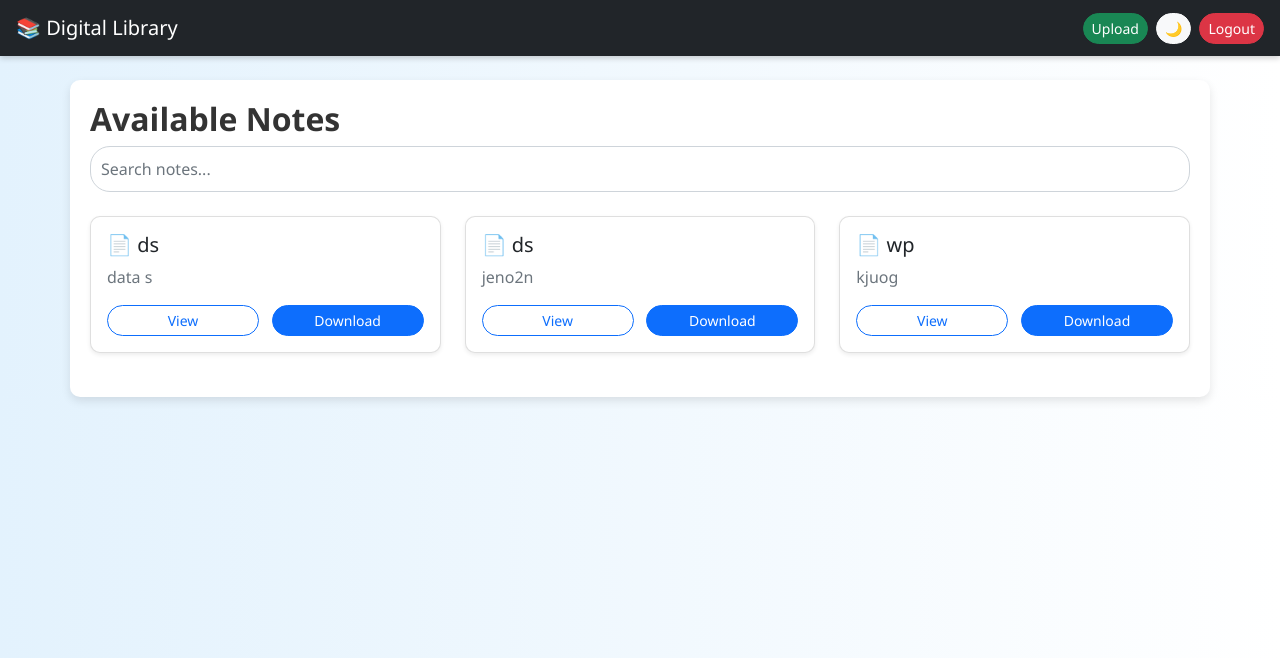
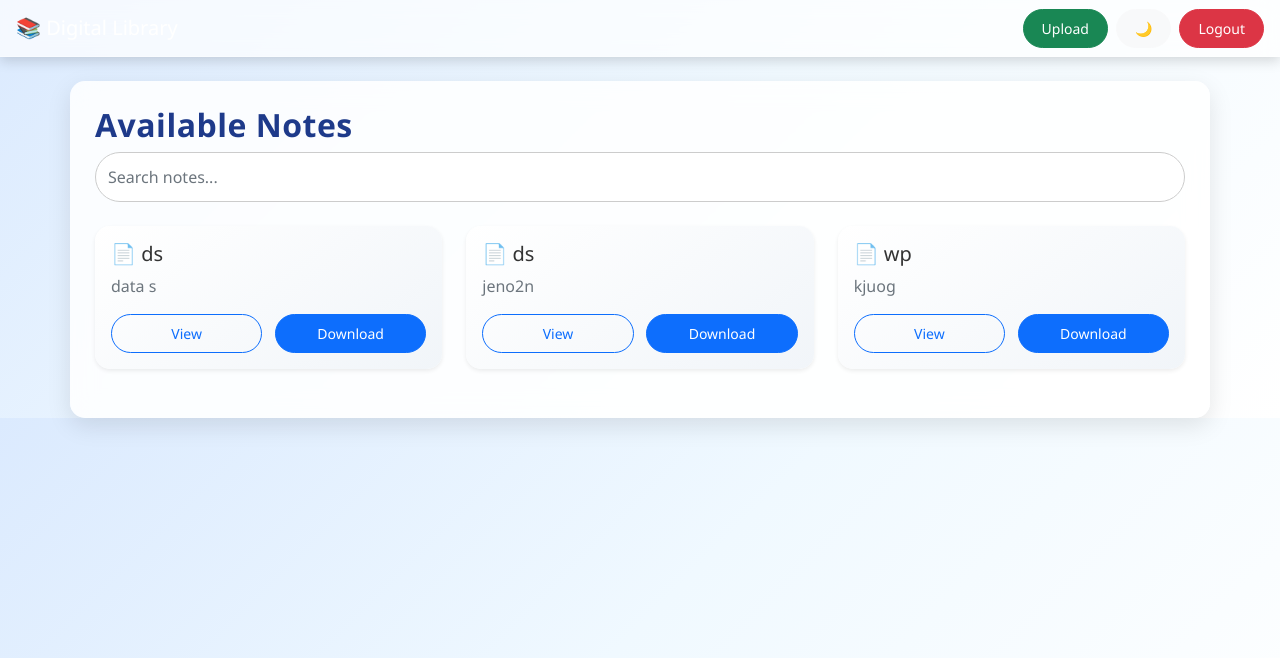
Before and after one commit to archil-09/digital_library-, a Flask app: page /notes in a window 1280 px wide. Shown: the top 658 px of the page. Run offline with Flask 3, Linux system fonts and the light colour scheme; a user stored in the database is signed in; data comes from the database, SQL or seed files in the repository.

Commit message:
Update style.css

```diff
--- a/static/css/style.css
+++ b/static/css/style.css
@@ -1,96 +1,144 @@
+/* Global */
 body {
-    background: linear-gradient(to right, #e3f2fd, #ffffff);
-    font-family: 'Segoe UI', sans-serif;
+    background: linear-gradient(135deg, #dbeafe, #f0f9ff, #ffffff);
+    font-family: 'Poppins', 'Segoe UI', sans-serif;
+    color: #333;
+    transition: background 0.4s ease;
 }
 
 /* Navbar */
 .navbar {
-    box-shadow: 0 2px 6px rgba(0,0,0,0.2);
+    backdrop-filter: blur(10px);
+    background: rgba(255,255,255,0.7) !important;
+    box-shadow: 0 4px 12px rgba(0,0,0,0.15);
+    border-bottom: 1px solid rgba(255,255,255,0.3);
 }
 
 /* Container */
 .container {
-    background: white;
-    padding: 20px;
-    border-radius: 10px;
-    margin-top: 30px;
-    box-shadow: 0 4px 10px rgba(0,0,0,0.1);
+    background: rgba(255, 255, 255, 0.85);
+    padding: 25px;
+    border-radius: 15px;
+    margin-top: 40px;
+    backdrop-filter: blur(12px);
+    box-shadow: 0 8px 25px rgba(0,0,0,0.1);
+    transition: 0.3s;
+}
+
+.container:hover {
+    transform: translateY(-3px);
 }
 
 /* Headings */
 h1, h2 {
-    color: #333;
-    font-weight: 600;
+    color: #1e3a8a;
+    font-weight: 700;
+    letter-spacing: 0.5px;
 }
 
 /* Buttons */
 .btn {
-    border-radius: 20px;
-    transition: 0.3s;
+    border-radius: 25px;
+    padding: 8px 18px;
+    transition: all 0.3s ease;
+    font-weight: 500;
 }
 
 .btn:hover {
-    transform: scale(1.05);
+    transform: scale(1.08);
+    box-shadow: 0 6px 15px rgba(0,0,0,0.2);
 }
 
 /* Table */
 .table {
-    border-radius: 10px;
+    border-radius: 12px;
     overflow: hidden;
+    background: white;
 }
 
 .table th {
+    text-align: center;
+    background: #e0f2fe;
+    color: #0c4a6e;
+}
+
+.table td {
     text-align: center;
 }
 
 /* Search box */
 input[type="text"] {
-    border-radius: 20px;
-    padding: 10px;
+    border-radius: 25px;
+    padding: 12px;
+    border: 1px solid #ccc;
+    transition: 0.3s;
 }
 
-/* Hover effect */
-tr:hover {
-    background-color: #f1f1f1;
+input[type="text"]:focus {
+    outline: none;
+    border-color: #3b82f6;
+    box-shadow: 0 0 8px rgba(59,130,246,0.4);
 }
 
+/* Table row hover */
+tr:hover {
+    background-color: #f0f9ff;
+    transition: 0.2s;
+}
+
+/* Links */
 form a {
-    color: #888;
+    color: #6b7280;
+    transition: 0.2s;
 }
 
 form a:hover {
-    color: red;
+    color: #ef4444;
 }
-/* Card Hover Effect */
+
+/* Cards */
 .note-card {
-    transition: 0.3s;
-    border-radius: 10px;
+    transition: all 0.3s ease;
+    border-radius: 15px;
+    background: linear-gradient(145deg, #ffffff, #f1f5f9);
+    border: none;
 }
 
 .note-card:hover {
-    transform: translateY(-5px);
-    box-shadow: 0 8px 20px rgba(0,0,0,0.2);
+    transform: translateY(-8px) scale(1.02);
+    box-shadow: 0 12px 30px rgba(0,0,0,0.2);
 }
 
-/* Button spacing */
+/* Button spacing inside card */
 .card .btn {
     width: 48%;
 }
+
 /* Dark Mode */
 .dark-mode {
-    background-color: #121212;
-    color: white;
+    background: linear-gradient(135deg, #0f172a, #020617);
+    color: #e5e7eb;
 }
 
 .dark-mode .container {
-    background-color: #1e1e1e;
+    background: rgba(30, 41, 59, 0.9);
 }
 
 .dark-mode .card {
-    background-color: #2c2c2c;
+    background: #1e293b;
     color: white;
 }
 
 .dark-mode .navbar {
-    background-color: #000 !important;
+    background: rgba(0,0,0,0.8) !important;
 }
+
+.dark-mode .table {
+    background: #1e293b;
+}
+
+.dark-mode input[type="text"] {
+    background: #111827;
+    color: white;
+    border: 1px solid #374151;
+}
```
